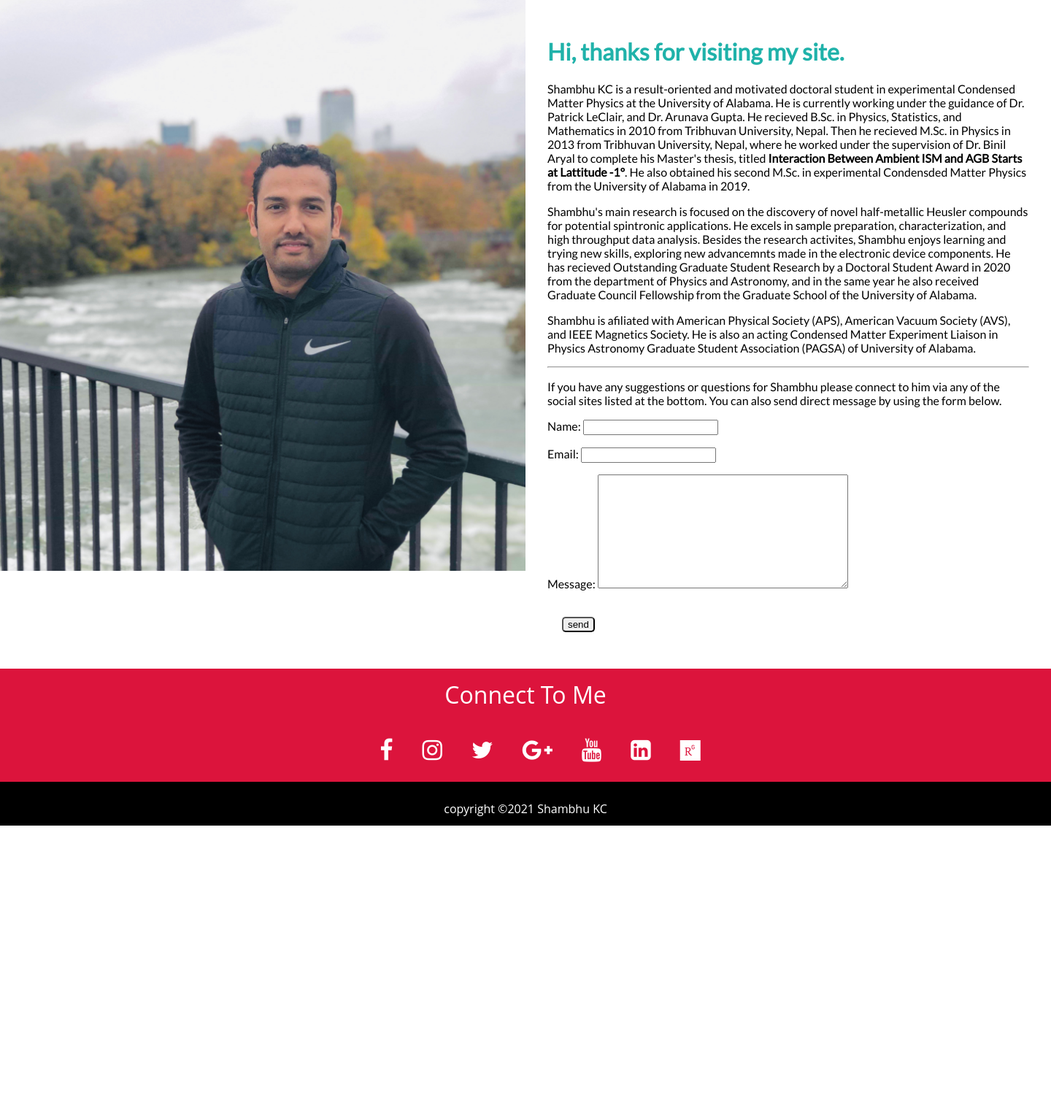
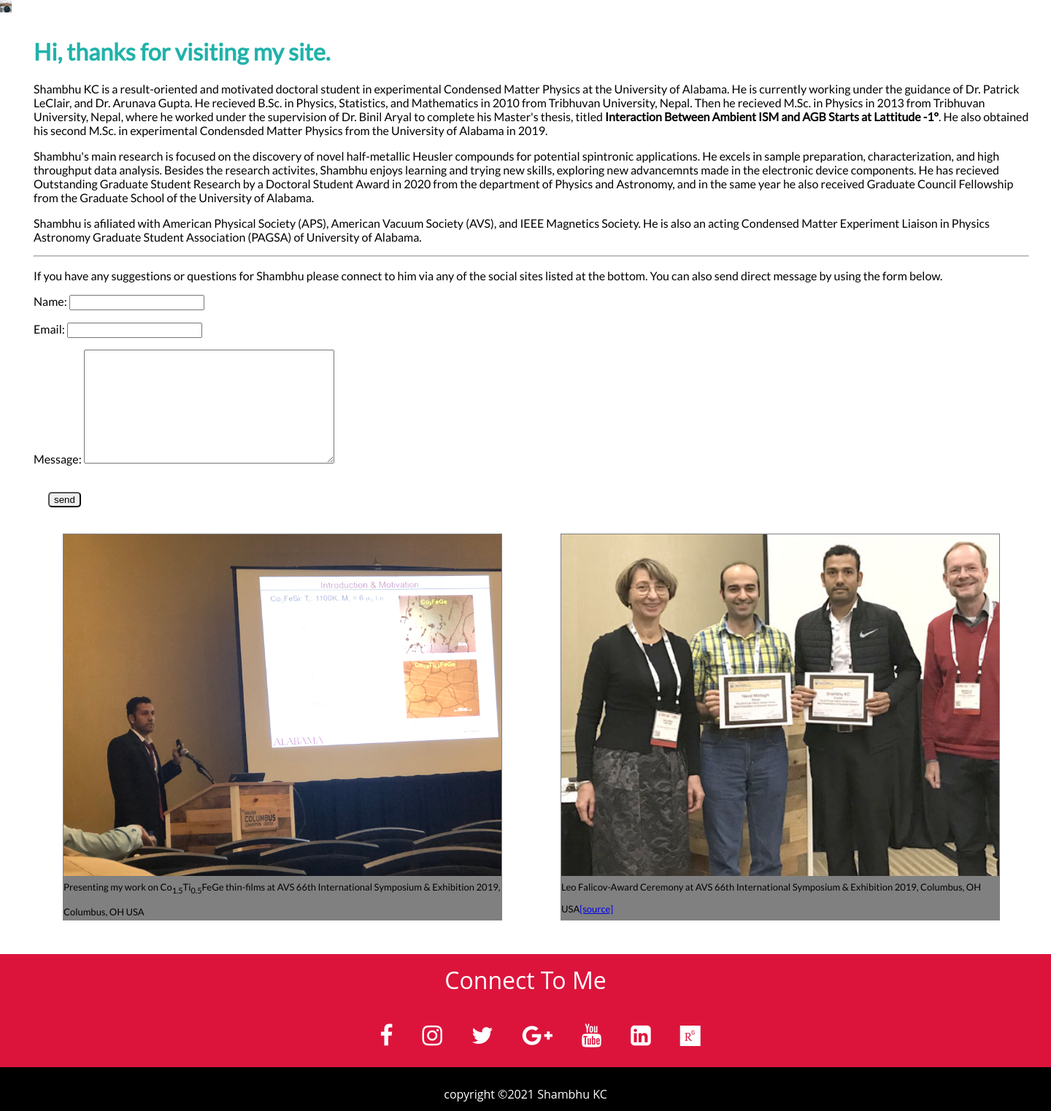
Before and after one commit to skc46/portfolio, a Django app: page /about/ in a window 1440 px wide. Shown: the part 105-1627 px from the top of the page at 73% size. Before the commit the page ends 1236 px from the top, so only its background shows below. Run offline with Django 3.2, Linux system fonts and the light colour scheme; some libraries are stand-ins or nearby versions.

Commit message:
one image added in about.html

```diff
--- a/portfolioapp/templates/portfolioapp/about.html
+++ b/portfolioapp/templates/portfolioapp/about.html
@@ -55,9 +55,27 @@
         <form class = "form-control" method='POST'> {% csrf_token %}
            {{form.as_p}}               <!-- get the form instances as paragraphs-->
 
-
           <input type='submit' value='send' />
         </form>
+
+        <div class="avs">
+          <figure class="avs-award"><a href="#">
+             <img  src="{% static 'portfolio/avs-presentation.jpg' %}" />
+
+          </a>
+           <figcaption>Presenting my work on Co<sub>1.5</sub>Ti<sub>0.5</sub>FeGe thin-films at AVS 66th International
+             Symposium & Exhibition 2019, Columbus, OH USA </figcaption>
+           </figure>
+
+           <figure class="avs-award"><a href="#">
+             <img src="{% static 'portfolio/Falicov-Award.jpg' %}" width="300" height=auto />
+             </a>
+             <figcaption>Leo Falicov-Award Ceremony at AVS 66th International
+                 Symposium & Exhibition 2019, Columbus, OH USA<a href ="https://avs.org/awards/division-group-student-awards/magnetic-interfaces-nanostructures-division-the-le/">[source]</a> </figcaption>
+           </figure>
+
+         </div>
+
 
     </div>
     </div>
```
Also changed, not shown: portfolioapp/templates/portfolioapp/gallery.html (+6 -6 lines).
